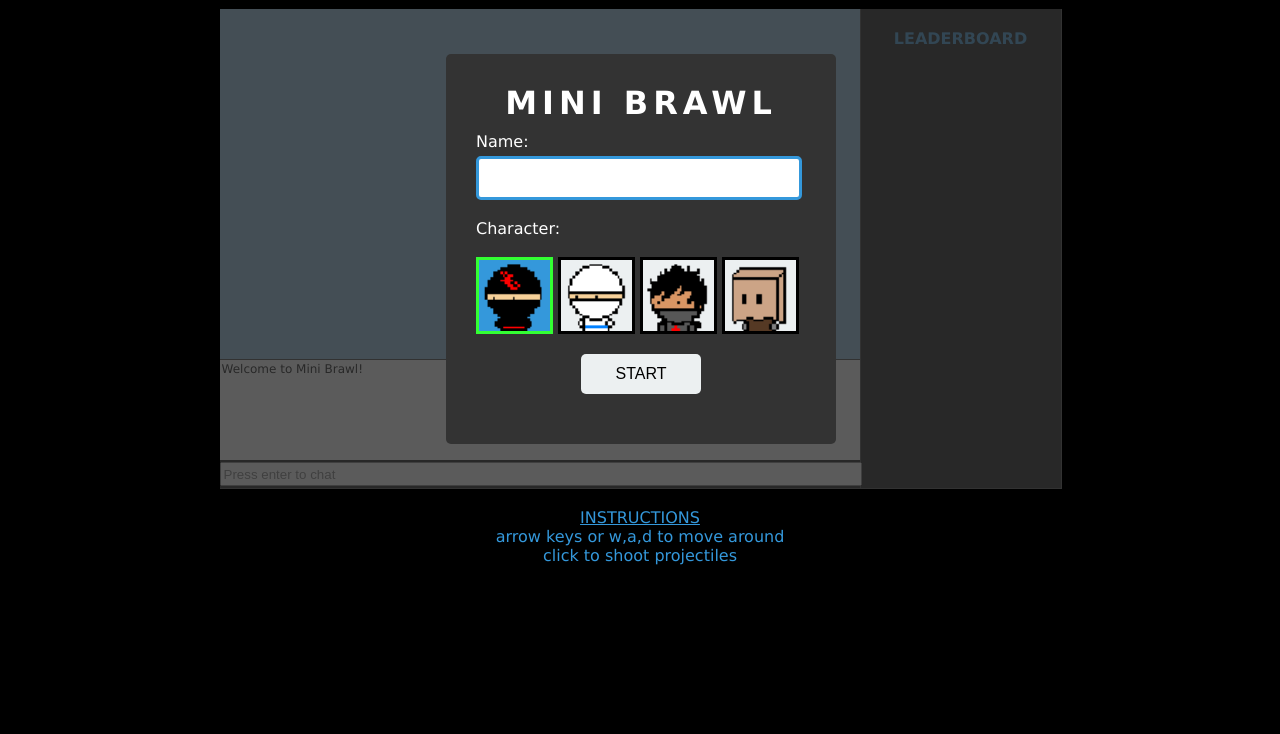
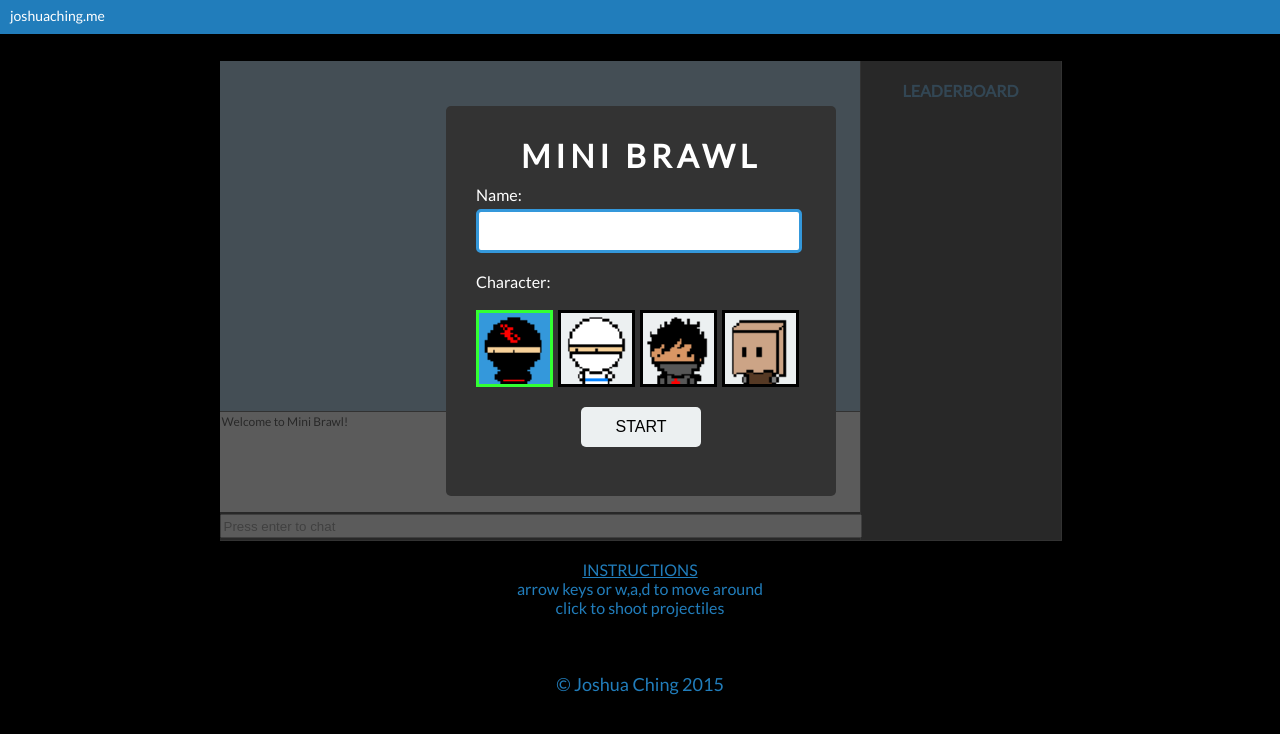
Before and after one commit to JoshuaChing/MiniBrawl, a website: page views/index.html in a window 1280 px wide. Drawn offline with nearby package versions, Linux system fonts and the light colour scheme; files that its build step writes are made by us from their sources; files whose address does not match are found by name.

Commit message:
copyright and website

```diff
--- a/public/css/main.css
+++ b/public/css/main.css
@@ -1,6 +1,119 @@
 html{
-	font-family:verdana;
+	font-family:'Lato',Verdana;
 	background-color:#000000;
+	min-width:900px;
+}
+
+body{
+	-webkit-font-smoothing: antialiased;
+	-moz-font-smoothing: antialiased;
+	-o-font-smoothing: antialiased;
+}
+
+/*HEADER NAV*/
+#header{
+	background-color:#217dbb;
+	height:34px;
+	width:100%;
+	position:fixed;
+	top:0%;
+	left:0%;
+	z-index: 1;
+	margin:0;
+	padding:0;
+	opacity: 1.0;
+	-webkit-transition: all 0.3s ease-out;  /* Saf3.2+, Chrome */
+     -moz-transition: all 0.3s ease-out;  /* FF4+ */
+      -ms-transition: all 0.3s ease-out;  /* IE10 */
+       -o-transition: all 0.3s ease-out;  /* Opera 10.5+ */
+          transition: all 0.3s ease-out;
+}
+
+#header:hover{
+	opacity: 1.0;
+	-webkit-transition: all 0.3s ease-out;  /* Saf3.2+, Chrome */
+     -moz-transition: all 0.3s ease-out;  /* FF4+ */
+      -ms-transition: all 0.3s ease-out;  /* IE10 */
+       -o-transition: all 0.3s ease-out;  /* Opera 10.5+ */
+          transition: all 0.3s ease-out;
+}
+
+/*main nav*/
+nav{
+	position:fixed;
+	top:0%;
+	right:0%;
+	z-index: 2;
+}
+
+nav ul{
+	margin:0;
+	padding:0;
+}
+
+/*all list items*/
+nav ul li{
+	position:relative;
+	width:230px;
+	float:left;
+	list-style: none;
+	padding-top:5px;
+	padding-bottom:5px
+}
+
+/*all list item links*/
+nav ul li a{
+	text-decoration:none;
+	font-size: 14px;
+	color:#FFF;
+	border-bottom: 1px solid rgba(255,255,255,0);
+	-webkit-transition: all 0.3s ease-out;  /* Saf3.2+, Chrome */
+     -moz-transition: all 0.3s ease-out;  /* FF4+ */
+      -ms-transition: all 0.3s ease-out;  /* IE10 */
+       -o-transition: all 0.3s ease-out;  /* Opera 10.5+ */
+          transition: all 0.3s ease-out;
+}
+
+/*all list item links hover*/
+nav ul li a:hover{
+	border-color:#FFF;
+}
+
+/*hide child items*/
+nav li ul{
+	position:absolute;
+	visibility:hidden;
+    opacity:0;
+	padding-top:5px;
+	-webkit-transition: all 0.3s ease-out;  /* Saf3.2+, Chrome */
+     -moz-transition: all 0.3s ease-out;  /* FF4+ */
+      -ms-transition: all 0.3s ease-out;  /* IE10 */
+       -o-transition: all 0.3s ease-out;  /* Opera 10.5+ */
+          transition: all 0.3s ease-out;
+}
+
+/*display child item when hovered*/
+nav li:hover ul{
+	visibility:visible;
+	opacity:1;
+	transition-delay:0s;
+}
+
+/*child item link style*/
+nav ul li ul li a{
+	color:#000000;
+	border-bottom: 1px solid rgba(127,140,141,0);
+	-webkit-transition: all 0.3s ease-out;  /* Saf3.2+, Chrome */
+     -moz-transition: all 0.3s ease-out;  /* FF4+ */
+      -ms-transition: all 0.3s ease-out;  /* IE10 */
+       -o-transition: all 0.3s ease-out;  /* Opera 10.5+ */
+          transition: all 0.3s ease-out;
+}
+
+/*child item links style hover*/
+nav ul li ul li a:hover{
+	color:#000000;
+	border-color:#000000;
 }
 
 /*GAME VIEW*/
@@ -18,6 +131,7 @@ canvas{
 #gameContainer{
 	width:843px;
 	margin:0 auto;
+	margin-top:60px;
 }
 
 #playersList-title{
--- a/views/index.html
+++ b/views/index.html
@@ -1,10 +1,24 @@
 <!DOCTYPE HTML>
 <html>
 <head>
-	<link rel="stylesheet" type="text/css" href="css/main.css">
+    <title>Mini Brawl</title>
+    <meta name="viewport" content="width=device-width, initial-scale=1">
+    <link rel="stylesheet" type="text/css" href="css/main.css">
+    <!--GOOGLE FONTS-->
+    <link rel="stylesheet" type="text/css" href="http://fonts.googleapis.com/css?family=Lato|Raleway">
 </head>
 
 <body>
+    <div id="header">
+        <nav style="left:0; padding-left:10px">
+            <ul>
+                <li>
+                    <!--<span style="color:#fff;font-size:14px">Developed by:&nbsp;</span>-->
+                    <a href="http://joshuaching.github.io">joshuaching.me</a>
+                </li>
+            </ul>
+        </nav>
+    </div>
     <div id="gameContainer">
         <canvas id="canvas"></canvas>
         <div id="playersList">
@@ -38,12 +52,14 @@
             </div>
     </div>
 
-    <span style="color:#3498db;text-align:center;display:block;clear:both;">
+    <span style="color:#217dbb;text-align:center;display:block;clear:both;">
         <br>
         <span style="text-decoration: underline">INSTRUCTIONS</span> <br>
         arrow keys or w,a,d to move around <br>
         click to shoot projectiles
     </span>
+    </br></br>
+    <p style="color:#217dbb;text-align:center;display:block;clear:both;font-size:18px;">&#169; Joshua Ching 2015</p>
 
     <script src="/socket.io/socket.io.js"></script>
     <script src="/js/Player.js"></script>
```
